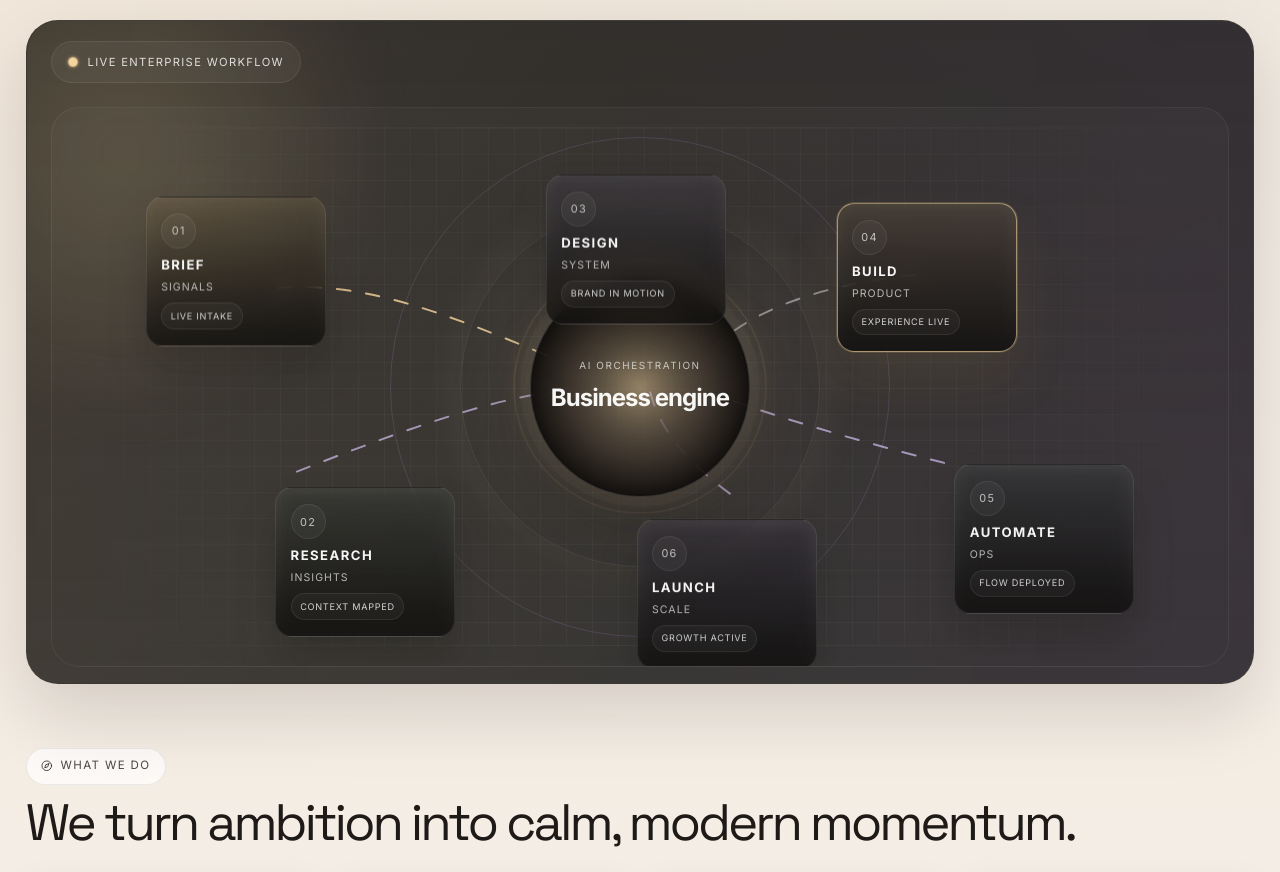
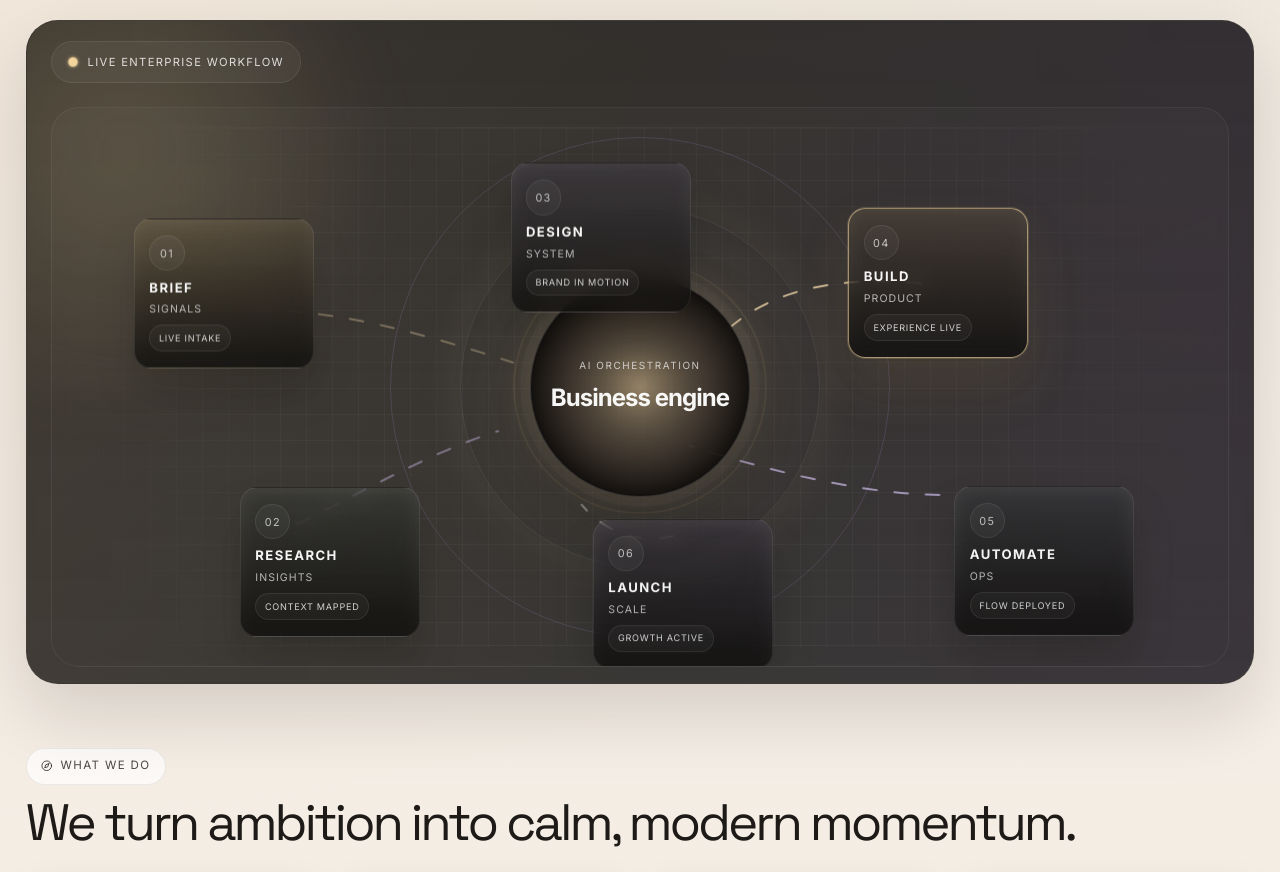
Before and after one commit to vaseenalabs-svg/vaseenalabs-website, a Next.js app: page / in a window 1280 px wide. Shown: the part 1141-2013 px from the top of the page. Built offline with nearby package versions, Linux system fonts and the light colour scheme.

Commit message:
Efficient Workflow improvement and implement

```diff
--- a/src/app/globals.css
+++ b/src/app/globals.css
@@ -709,12 +709,12 @@ header {
   background: linear-gradient(180deg, rgba(181, 168, 211, 0.14), rgba(17, 16, 14, 0.76));
 }
 
-.node-1 { left: 8%; top: 16%; animation-delay: 0.3s; }
-.node-2 { left: 19%; top: 68%; animation-delay: 1s; }
-.node-3 { left: 42%; top: 12%; animation-delay: 1.5s; }
-.node-4 { right: 18%; top: 17%; animation-delay: 0.9s; }
-.node-5 { right: 8%; top: 64%; animation-delay: 1.8s; }
-.node-6 { right: 35%; top: 74%; animation-delay: 2.1s; }
+.node-1 { left: 7%; top: 20%; animation-delay: 0.3s; }
+.node-2 { left: 16%; top: 68%; animation-delay: 1s; }
+.node-3 { left: 39%; top: 10%; animation-delay: 1.5s; }
+.node-4 { right: 17%; top: 18%; animation-delay: 0.9s; }
+.node-5 { right: 8%; top: 68%; animation-delay: 1.8s; }
+.node-6 { left: 46%; top: 74%; animation-delay: 2.1s; }
 
 .node-rank {
   display: inline-flex;
@@ -777,28 +777,40 @@ header {
 
 .flow-path {
   fill: none;
-  stroke: rgba(244, 212, 157, 0.9);
   stroke-width: 2;
   stroke-linecap: round;
-  stroke-dasharray: 14 16;
-  animation: flowDash 4s linear infinite;
-  opacity: 0.9;
+  stroke-dasharray: 14 18;
+  opacity: 0.36;
+  animation: flowDash 8s linear infinite;
+}
+
+.path-1,
+.path-4 {
+  stroke: rgba(240, 214, 170, 0.9);
 }
 
 .path-2,
-.path-5,
+.path-5 {
+  stroke: rgba(190, 174, 214, 0.9);
+}
+
+.path-3,
 .path-6 {
-  stroke: rgba(189, 173, 212, 0.9);
-}
-
-.path-3,
-.path-4 {
-  stroke: rgba(255, 255, 255, 0.48);
-}
+  stroke: rgba(255, 255, 255, 0.5);
+}
+
+.path-1 { animation-delay: 0s; }
+.path-2 { animation-delay: 1.1s; }
+.path-3 { animation-delay: 2.2s; }
+.path-4 { animation-delay: 3.3s; }
+.path-5 { animation-delay: 4.4s; }
+.path-6 { animation-delay: 5.5s; }
 
 @keyframes flowDash {
-  from { stroke-dashoffset: 0; }
-  to { stroke-dashoffset: -220; }
+  from { stroke-dashoffset: 0; opacity: 0.2; }
+  16% { opacity: 0.9; }
+  52% { opacity: 0.9; }
+  to { stroke-dashoffset: -220; opacity: 0.2; }
 }
 
 @keyframes floatNode {
--- a/src/app/page.tsx
+++ b/src/app/page.tsx
@@ -348,12 +348,12 @@ export default function Home() {
 
             <div className="automation-architecture" aria-label="Business automation workflow diagram">
               <svg className="automation-svg" viewBox="0 0 1200 560" preserveAspectRatio="xMidYMid meet" aria-hidden="true">
-                <path className="flow-path path-1" d="M 220 180 C 310 170, 390 200, 510 250" />
-                <path className="flow-path path-2" d="M 240 370 C 330 335, 430 296, 510 285" />
-                <path className="flow-path path-3" d="M 530 155 C 560 150, 575 175, 590 210" />
-                <path className="flow-path path-4" d="M 890 165 C 820 170, 730 190, 680 235" />
-                <path className="flow-path path-5" d="M 920 360 C 820 335, 720 305, 670 285" />
-                <path className="flow-path path-6" d="M 700 395 C 650 360, 620 325, 610 285" />
+                <path className="flow-path path-1" d="M 210 200 C 300 205, 360 220, 470 255" />
+                <path className="flow-path path-2" d="M 250 420 C 330 380, 390 345, 455 325" />
+                <path className="flow-path path-3" d="M 520 142 C 560 175, 585 180, 610 200" />
+                <path className="flow-path path-4" d="M 890 175 C 800 165, 730 182, 685 225" />
+                <path className="flow-path path-5" d="M 910 390 C 820 390, 715 360, 650 340" />
+                <path className="flow-path path-6" d="M 640 430 C 610 440, 570 435, 540 400" />
               </svg>
 
               <div className="system-glow" />
```
